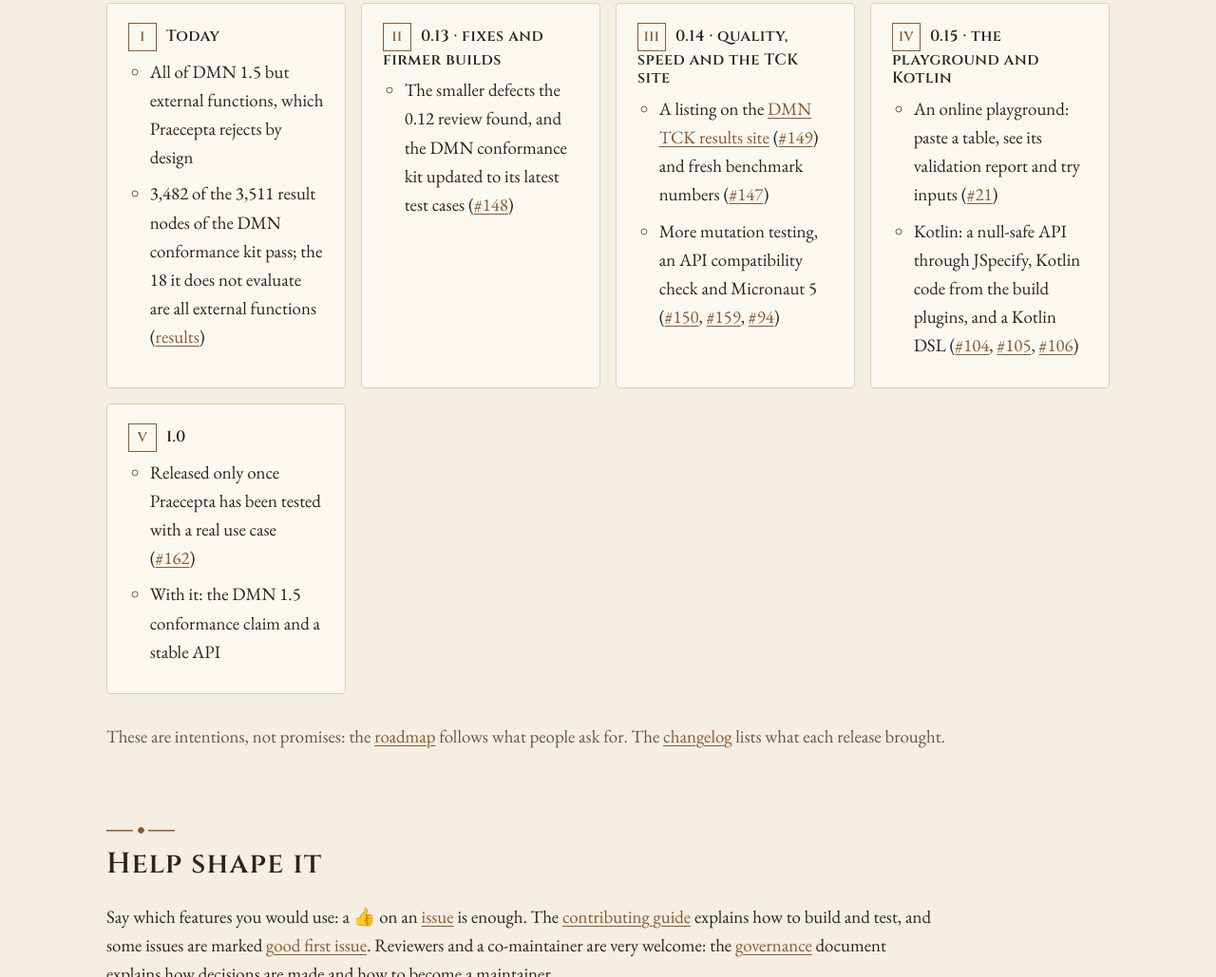
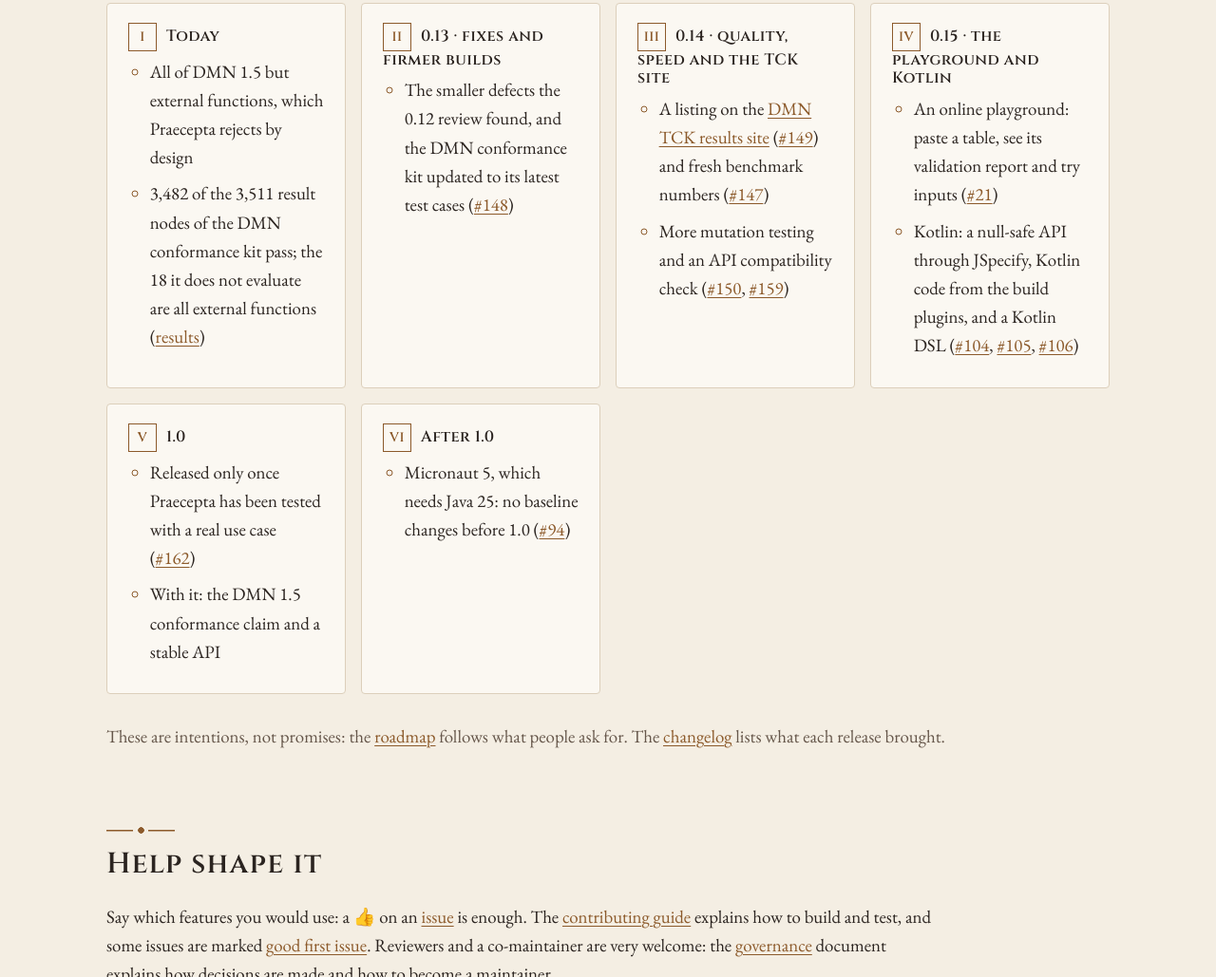
Before and after one commit to brunopacheco1/praecepta, a plain HTML site: page site/index.html in a window 1280 px wide. Shown: the part 7057-8086 px from the top of the page at 95% size. Drawn offline with Linux system fonts and the light colour scheme.

Commit message:
Keep the baselines until 1.0: Micronaut 5 comes after it
Co-Authored-By: Claude Fable 5.2 <noreply@anthropic.com>

```diff
--- a/site/index.html
+++ b/site/index.html
@@ -484,8 +484,8 @@ discount.evaluate(Map.of("country", "PT", "age", "30"));   // [{tier=gold}]</cod
           <ul class="plain">
             <li>A listing on the <a href="https://dmn-tck.github.io/tck/">DMN TCK results site</a>
               (<a href="https://github.com/brunopacheco1/praecepta/issues/149">#149</a>) and fresh benchmark numbers (<a href="https://github.com/brunopacheco1/praecepta/issues/147">#147</a>)</li>
-            <li>More mutation testing, an API compatibility check and Micronaut 5
-              (<a href="https://github.com/brunopacheco1/praecepta/issues/150">#150</a>, <a href="https://github.com/brunopacheco1/praecepta/issues/159">#159</a>, <a href="https://github.com/brunopacheco1/praecepta/issues/94">#94</a>)</li>
+            <li>More mutation testing and an API compatibility check
+              (<a href="https://github.com/brunopacheco1/praecepta/issues/150">#150</a>, <a href="https://github.com/brunopacheco1/praecepta/issues/159">#159</a>)</li>
           </ul>
         </li>
         <li>
@@ -502,6 +502,12 @@ discount.evaluate(Map.of("country", "PT", "age", "30"));   // [{tier=gold}]</cod
             <li>Released only once Praecepta has been tested with a real use case
               (<a href="https://github.com/brunopacheco1/praecepta/issues/162">#162</a>)</li>
             <li>With it: the DMN 1.5 conformance claim and a stable API</li>
+          </ul>
+        </li>
+        <li>
+          <h3>After 1.0</h3>
+          <ul class="plain">
+            <li>Micronaut 5, which needs Java 25: no baseline changes before 1.0 (<a href="https://github.com/brunopacheco1/praecepta/issues/94">#94</a>)</li>
           </ul>
         </li>
       </ol>
```
Also changed, not shown: 2 other files.
